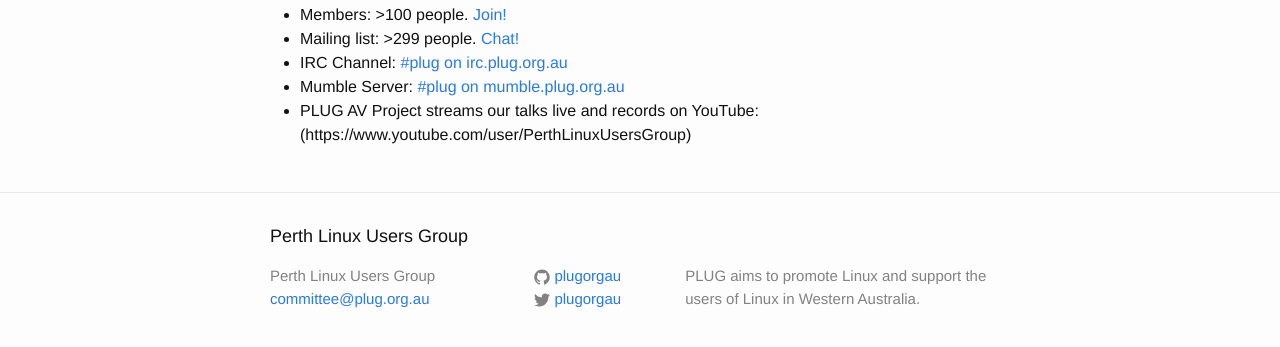
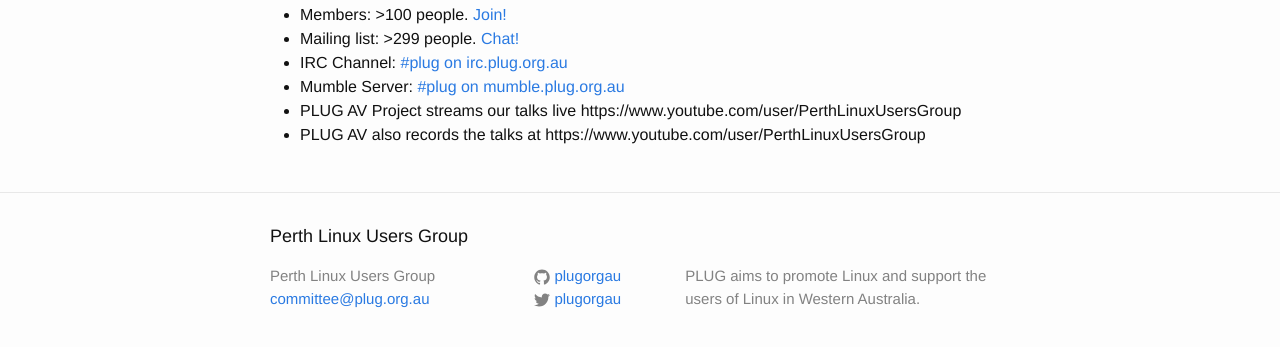
Before and after one commit to plugorgau/plugorgau.github.io, a Jekyll site: the page built from pages/index.md, in a window 1280 px wide, cut to the strip 630-1000 px from the top of the page. Shown: the top 347 px of the strip. Built offline with Jekyll 4.4.1, drawn with Linux system fonts in a browser that asks for light colours.

Commit message:
Update index.md

```diff
--- a/pages/index.md
+++ b/pages/index.md
@@ -18,4 +18,5 @@ We also provide a number of resources for members. http://plug.org.au/resources
 *   Mailing list: >299 people. [Chat!](http://lists.plug.org.au/mailman/listinfo/plug)
 *   IRC Channel: [#plug on irc.plug.org.au]({{ site.baseurl }}/resources/irc)
 *   Mumble Server: [#plug on mumble.plug.org.au]({{ site.baseurl }}/resources/irc)
-*   PLUG AV Project streams our talks live and records on YouTube: (https://www.youtube.com/user/PerthLinuxUsersGroup)
+*   PLUG AV Project streams our talks live https://www.youtube.com/user/PerthLinuxUsersGroup
+*   PLUG AV also records the talks at https://www.youtube.com/user/PerthLinuxUsersGroup
```
